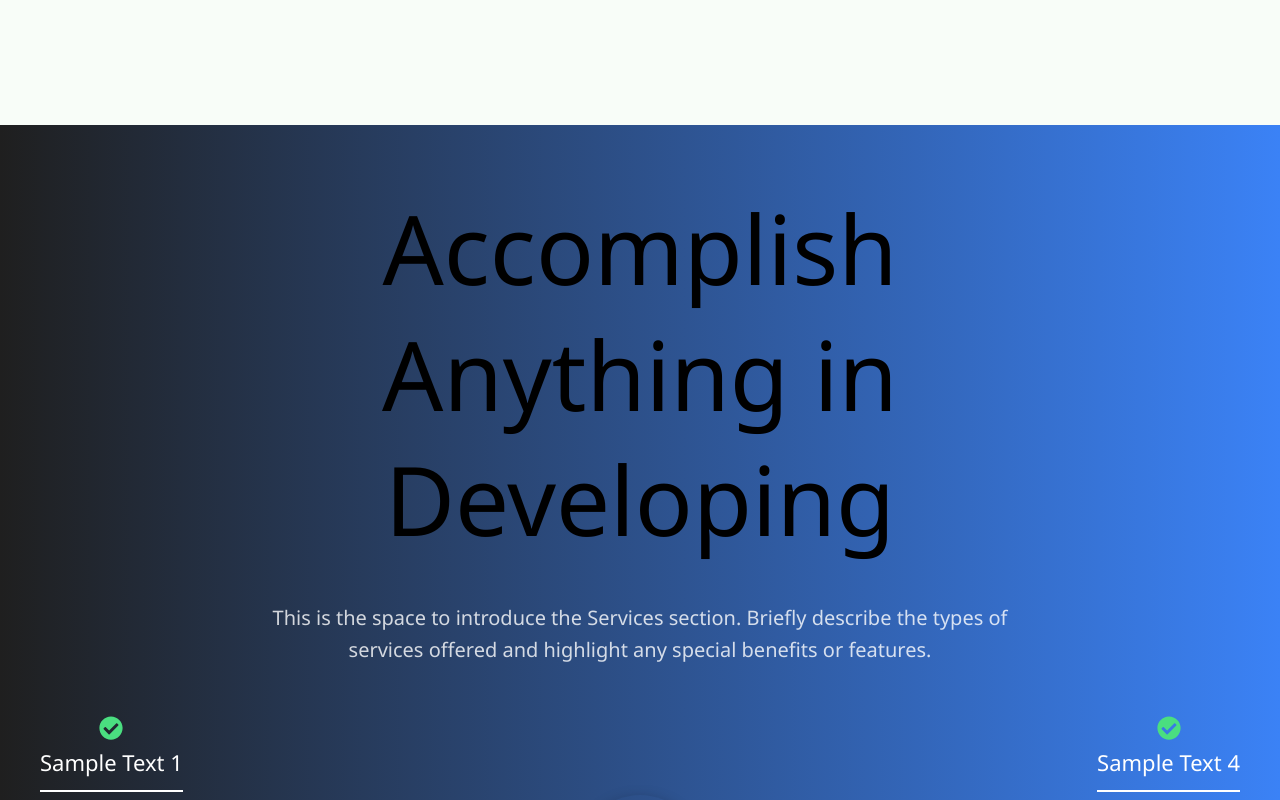
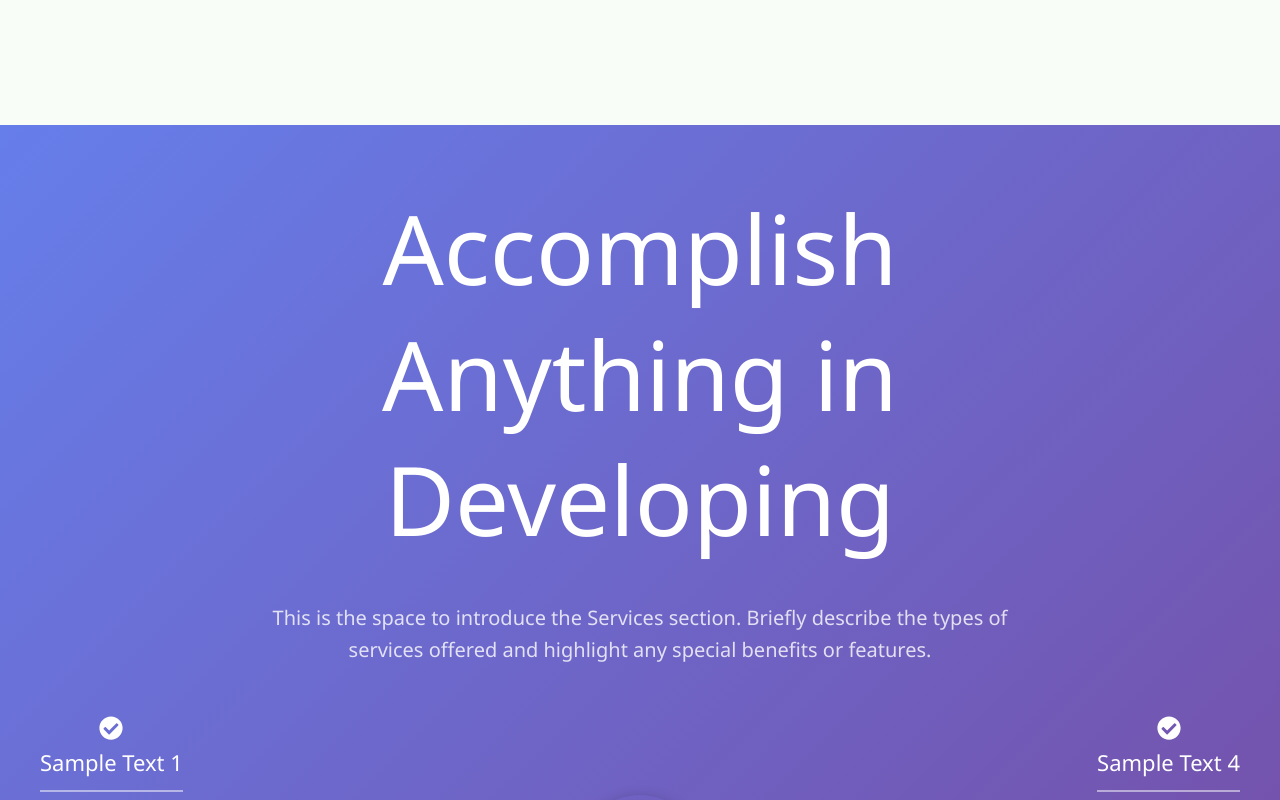
Before and after one commit to Shruthi057/final-task-, a React (Create React App) app: page /home in a window 1280 px wide. Shown: the part 2420-3220 px from the top of the page. Built offline with nearby package versions, Linux system fonts and the light colour scheme.

Commit message:
updated code

```diff
--- a/src/components/Accomplish.jsx
+++ b/src/components/Accomplish.jsx
@@ -10,9 +10,9 @@ const Accomplish = () => {
     flexDirection: "column",
     alignItems: "center",
     padding: "60px 20px",
-    background: "linear-gradient(90deg, #1f1f1f 0%, #3b82f6 100%)",
+    background: "linear-gradient(135deg, #667eea 0%, #764ba2 100%)",
     fontFamily: "'Segoe UI', sans-serif",
-    color: "black",
+    color: "white",
     textAlign: "center",
     boxSizing: "border-box",
   };
@@ -22,7 +22,7 @@ const Accomplish = () => {
     fontWeight: 300,
     lineHeight: "1.1",
     margin: "10px 0",
-    color: "#000000",
+    color: "#ffffff",
   };
 
   const titleStyle = {
@@ -70,14 +70,14 @@ const Accomplish = () => {
   };
 
   const checkIconStyle = {
-    color: "#4ade80",
+    color: "#ffffff",
     fontSize: "24px",
   };
 
   const underlineStyle = {
     width: "100%",
     height: "2px",
-    backgroundColor: "white",
+    backgroundColor: "rgba(255, 255, 255, 0.5)",
     marginTop: "5px",
   };
 
@@ -121,13 +121,15 @@ const Accomplish = () => {
   const buttonStyle = {
     display: "inline-block",
     padding: "15px 50px",
-    backgroundColor: "#22c55e",
-    color: "black",
+    backgroundColor: "#ffffff",
+    color: "#667eea",
     fontWeight: 600,
     fontSize: "18px",
     borderRadius: "10px",
     textDecoration: "none",
     transition: "0.3s",
+    border: "none",
+    cursor: "pointer",
   };
 
   return (
@@ -177,8 +179,8 @@ const Accomplish = () => {
           target="_blank"
           rel="noopener noreferrer"
           style={buttonStyle}
-          onMouseOver={(e) => (e.currentTarget.style.backgroundColor = "#16a34a")}
-          onMouseOut={(e) => (e.currentTarget.style.backgroundColor = "#22c55e")}
+          onMouseOver={(e) => (e.currentTarget.style.backgroundColor = "#f1f5f9")}
+          onMouseOut={(e) => (e.currentTarget.style.backgroundColor = "#ffffff")}
         >
           Create Now!
         </a>
```
